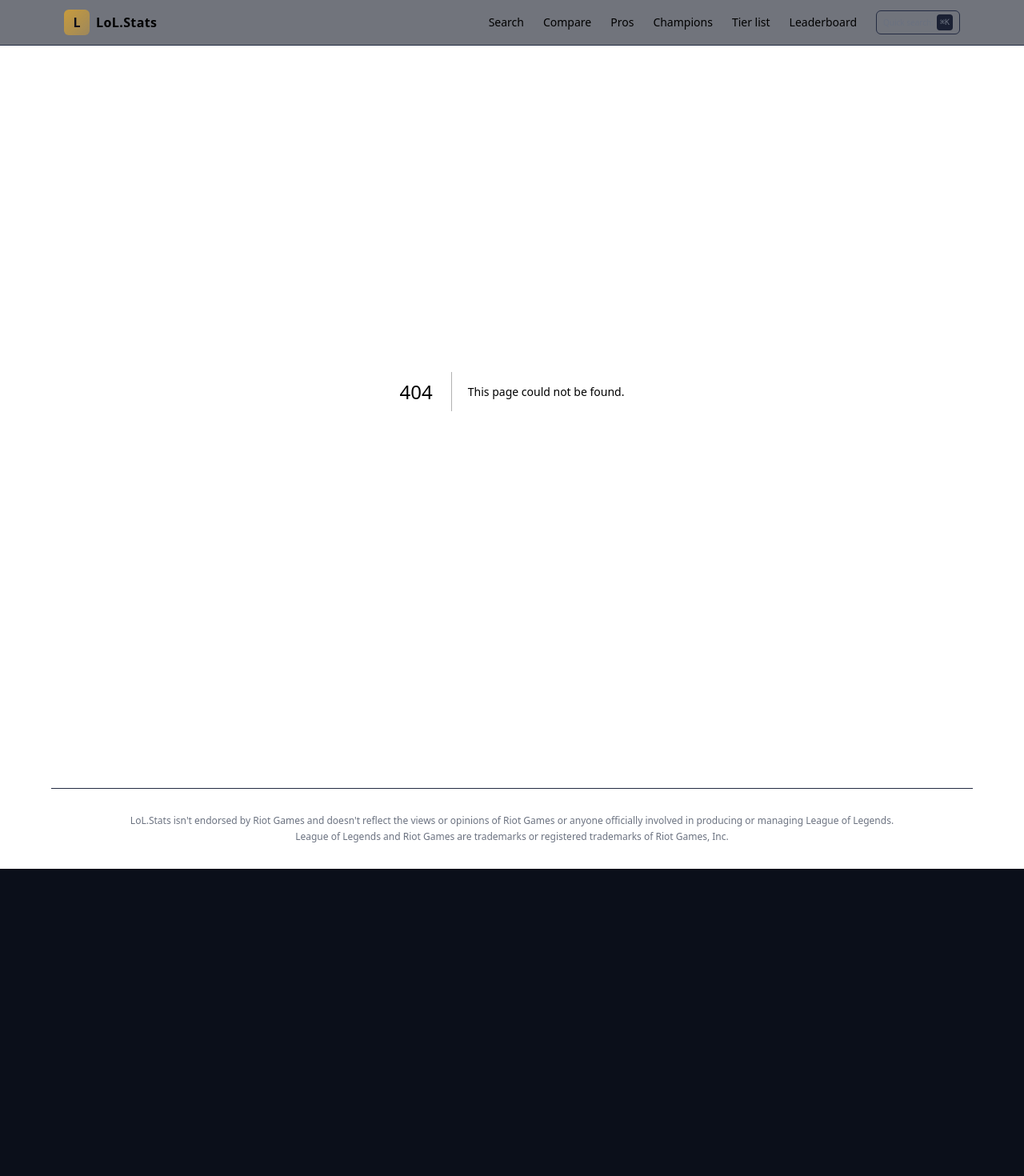
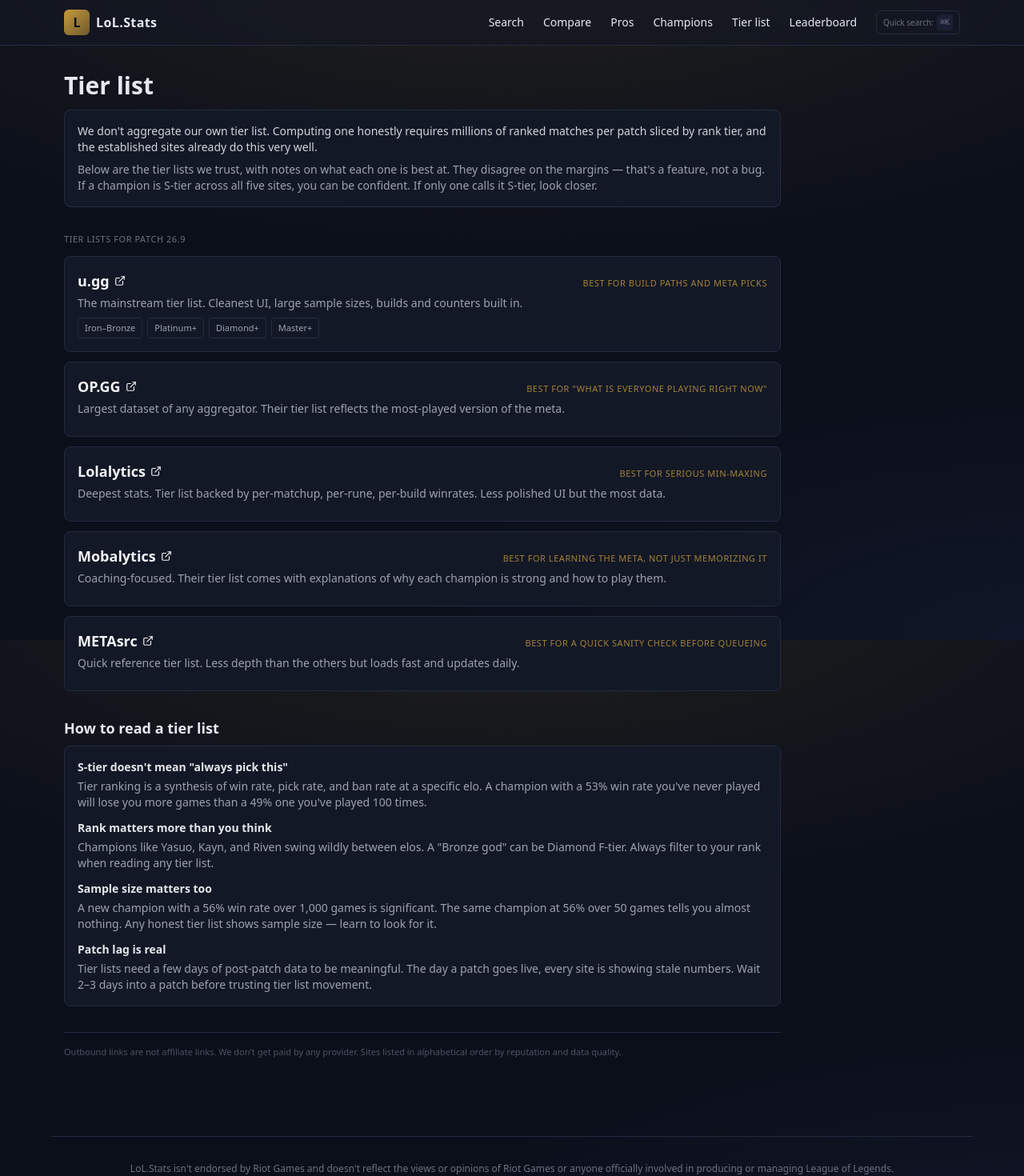
Before and after one commit to genzaaa/lol-statss, a Next.js app: page /tier-list in a window 1280 px wide. Before the commit this address had no page. Shown: the top 1470 px of the page at 80% size. Before the commit the page ends 1086 px from the top, so only its background shows below. Built offline with nearby package versions, Linux system fonts and the light colour scheme.

Commit message:
Create page.tsx

```diff
--- /dev/null
+++ b/app/tier-list/page.tsx
@@ -0,0 +1,210 @@
+import type { Metadata } from 'next';
+
+export const metadata: Metadata = {
+  title: 'Tier list — LoL Stats',
+  description:
+    'Curated links to the best League of Legends tier lists. We don\'t aggregate our own — these sites do, and they do it well.',
+};
+
+// League's current patch as of this page edit. Update when a new patch
+// goes live. Format changed in 2026 to YEAR.PATCH-NUMBER (e.g. 26.9).
+// Some providers' URLs still use the older 14.x style; we link to their
+// generic tier list page in those cases rather than guess at format.
+const CURRENT_PATCH_LABEL = 'Patch 26.9';
+
+interface Provider {
+  name: string;
+  description: string;
+  /** Outbound URL to their main tier list */
+  url: string;
+  /** Optional tagline for what they're best at */
+  bestAt: string;
+  /** Optional rank-specific deep links if the provider supports them */
+  rankLinks?: Array<{ label: string; url: string }>;
+}
+
+const PROVIDERS: Provider[] = [
+  {
+    name: 'u.gg',
+    description:
+      'The mainstream tier list. Cleanest UI, large sample sizes, builds and counters built in.',
+    url: 'https://u.gg/lol/tier-list',
+    bestAt: 'Best for build paths and meta picks',
+    rankLinks: [
+      { label: 'Iron–Bronze', url: 'https://u.gg/lol/tier-list?rank=iron_plus' },
+      { label: 'Platinum+',   url: 'https://u.gg/lol/tier-list?rank=platinum_plus' },
+      { label: 'Diamond+',    url: 'https://u.gg/lol/tier-list?rank=diamond_plus' },
+      { label: 'Master+',     url: 'https://u.gg/lol/tier-list?rank=master_plus' },
+    ],
+  },
+  {
+    name: 'OP.GG',
+    description:
+      'Largest dataset of any aggregator. Their tier list reflects the most-played version of the meta.',
+    url: 'https://www.op.gg/lol/champions',
+    bestAt: 'Best for "what is everyone playing right now"',
+  },
+  {
+    name: 'Lolalytics',
+    description:
+      'Deepest stats. Tier list backed by per-matchup, per-rune, per-build winrates. Less polished UI but the most data.',
+    url: 'https://lolalytics.com/lol/tierlist/',
+    bestAt: 'Best for serious min-maxing',
+  },
+  {
+    name: 'Mobalytics',
+    description:
+      'Coaching-focused. Their tier list comes with explanations of why each champion is strong and how to play them.',
+    url: 'https://mobalytics.gg/lol/tier-list',
+    bestAt: 'Best for learning the meta, not just memorizing it',
+  },
+  {
+    name: 'METAsrc',
+    description:
+      'Quick reference tier list. Less depth than the others but loads fast and updates daily.',
+    url: 'https://www.metasrc.com/lol/tierlist',
+    bestAt: 'Best for a quick sanity check before queueing',
+  },
+];
+
+export default function TierListPage() {
+  return (
+    <div className="space-y-8 max-w-4xl">
+      {/* Honest framing */}
+      <div>
+        <h1 className="text-3xl font-bold mb-3">Tier list</h1>
+        <div className="bg-panel border border-line rounded-lg p-4 text-sm text-gray-300 space-y-2">
+          <p>
+            We don't aggregate our own tier list. Computing one honestly
+            requires millions of ranked matches per patch sliced by rank tier,
+            and the established sites already do this very well.
+          </p>
+          <p className="text-gray-400">
+            Below are the tier lists we trust, with notes on what each one is
+            best at. They disagree on the margins — that's a feature, not a
+            bug. If a champion is S-tier across all five sites, you can be
+            confident. If only one calls it S-tier, look closer.
+          </p>
+        </div>
+      </div>
+
+      {/* Provider cards */}
+      <div className="space-y-3">
+        <p className="text-[11px] uppercase tracking-wider text-gray-500">
+          Tier lists for {CURRENT_PATCH_LABEL}
+        </p>
+        {PROVIDERS.map((p) => (
+          <ProviderCard key={p.name} provider={p} />
+        ))}
+      </div>
+
+      {/* How to read tier lists */}
+      <section>
+        <h2 className="text-lg font-semibold mb-2">How to read a tier list</h2>
+        <div className="bg-panel border border-line rounded-lg p-4 text-sm space-y-3">
+          <div>
+            <p className="font-semibold text-gray-200 mb-1">
+              S-tier doesn't mean "always pick this"
+            </p>
+            <p className="text-gray-400">
+              Tier ranking is a synthesis of win rate, pick rate, and
+              ban rate at a specific elo. A champion with a 53% win rate
+              you've never played will lose you more games than a 49% one
+              you've played 100 times.
+            </p>
+          </div>
+          <div>
+            <p className="font-semibold text-gray-200 mb-1">
+              Rank matters more than you think
+            </p>
+            <p className="text-gray-400">
+              Champions like Yasuo, Kayn, and Riven swing wildly between
+              elos. A "Bronze god" can be Diamond F-tier. Always filter to
+              your rank when reading any tier list.
+            </p>
+          </div>
+          <div>
+            <p className="font-semibold text-gray-200 mb-1">
+              Sample size matters too
+            </p>
+            <p className="text-gray-400">
+              A new champion with a 56% win rate over 1,000 games is
+              significant. The same champion at 56% over 50 games tells
+              you almost nothing. Any honest tier list shows sample size —
+              learn to look for it.
+            </p>
+          </div>
+          <div>
+            <p className="font-semibold text-gray-200 mb-1">
+              Patch lag is real
+            </p>
+            <p className="text-gray-400">
+              Tier lists need a few days of post-patch data to be meaningful.
+              The day a patch goes live, every site is showing stale numbers.
+              Wait 2–3 days into a patch before trusting tier list movement.
+            </p>
+          </div>
+        </div>
+      </section>
+
+      {/* Footer note */}
+      <p className="text-[11px] text-gray-600 pt-4 border-t border-line">
+        Outbound links are not affiliate links. We don't get paid by any
+        provider. Sites listed in alphabetical order by reputation and data
+        quality.
+      </p>
+    </div>
+  );
+}
+
+function ProviderCard({ provider }: { provider: Provider }) {
+  return (
+    <div className="bg-panel border border-line rounded-lg p-4 hover:border-accent/40 transition-colors">
+      <div className="flex items-baseline justify-between flex-wrap gap-2 mb-1">
+        <a
+          href={provider.url}
+          target="_blank"
+          rel="noopener noreferrer"
+          className="text-lg font-semibold text-gray-100 hover:text-accent transition-colors inline-flex items-center gap-1.5"
+        >
+          {provider.name}
+          <svg
+            className="w-3.5 h-3.5"
+            fill="none"
+            stroke="currentColor"
+            strokeWidth="2"
+            viewBox="0 0 24 24"
+            aria-hidden="true"
+          >
+            <path
+              d="M18 13v6a2 2 0 0 1-2 2H5a2 2 0 0 1-2-2V8a2 2 0 0 1 2-2h6"
+              strokeLinecap="round"
+              strokeLinejoin="round"
+            />
+            <path d="M15 3h6v6" strokeLinecap="round" strokeLinejoin="round" />
+            <path d="M10 14 21 3" strokeLinecap="round" strokeLinejoin="round" />
+          </svg>
+        </a>
+        <span className="text-[11px] uppercase tracking-wider text-accent/80">
+          {provider.bestAt}
+        </span>
+      </div>
+      <p className="text-sm text-gray-400 mb-2">{provider.description}</p>
+      {provider.rankLinks && (
+        <div className="flex flex-wrap gap-1.5 mt-2">
+          {provider.rankLinks.map((rl) => (
+            <a
+              key={rl.label}
+              href={rl.url}
+              target="_blank"
+              rel="noopener noreferrer"
+              className="text-[11px] px-2 py-1 rounded border border-line hover:border-accent hover:text-accent text-gray-400 transition-colors"
+            >
+              {rl.label}
+            </a>
+          ))}
+        </div>
+      )}
+    </div>
+  );
+}
```
